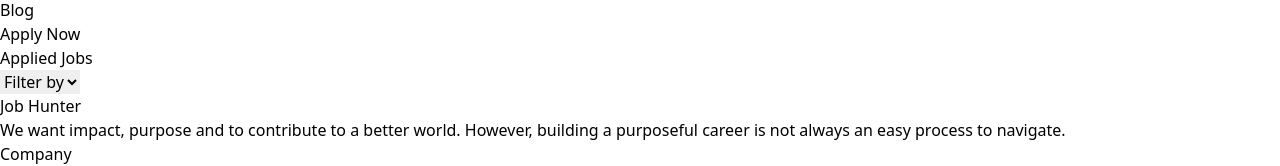
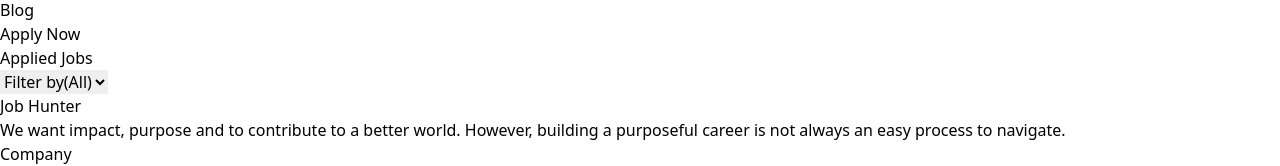
Before and after one commit to shepon-biswas/job-hunter, a React (Vite) app: page /appliedjob in a window 1280 px wide. Shown: the part 1354-1520 px from the top of the page. Built offline with nearby package versions, Linux system fonts and the light colour scheme.

Commit message:
Filter Option Added

```diff
--- a/src/components/AppliedJobs/AppliedJobs.jsx
+++ b/src/components/AppliedJobs/AppliedJobs.jsx
@@ -1,10 +1,17 @@
-import React from 'react';
+import React, { useState } from 'react';
 import { useLoaderData } from 'react-router-dom';
 import AppliedJobCard from '../AppliedJobCard/AppliedJobCard';
 
 const AppliedJobs = () => {
     const {initialJobs} = useLoaderData();
-    console.log(initialJobs);
+
+    const [selectItem, setSelectItem] = useState("")
+    const handleChange = (e)=>{
+        setSelectItem(e.target.value)
+    }
+
+    const newFilter = initialJobs.filter(jobItem => jobItem.job_type === selectItem || selectItem === "")
+
 
     return (
         <>
@@ -13,21 +20,23 @@ const AppliedJobs = () => {
                 <h1 className='font-bold text-2xl'>Applied Jobs</h1>
             </div>
             {/* Filter Section */}
-            <div className='w-11/12 md:w-8/12 mx-auto relative'>
-                    <div className='absolute right-1 top-1 '>
-                        <div className=' '>
-                            <select name="Filter" id="" className='border border-b-gray-600 px-3 py-2'>
-                            <option value="Onsite">Filter by</option>
+            <div className='w-11/12 md:w-8/12 mx-auto '>
+                    <div className='text-end mt-10'>
+                            <select
+                            value={selectItem}
+                            onChange={handleChange}
+                            name="Filter" id=""
+                            className='border border-b-gray-600 px-5 py-2'>
+                                <option value="">Filter by(All)</option>
                                 <option value="Onsite">Onsite</option>
                                 <option value="Remote">Remote</option>
                             </select>
-                        </div>
                     </div>
             </div>
             <div className='w-11/12 md:w-8/12 mx-auto my-20'>
                 <div>
                     {
-                        initialJobs.map(jobdata=> (
+                        newFilter.map(jobdata=> (
                             <AppliedJobCard
                                 key ={jobdata.id}
                                 jobData = {jobdata}
--- a/src/components/ErrorPage/ErrorPage.jsx
+++ b/src/components/ErrorPage/ErrorPage.jsx
@@ -1,10 +1,13 @@
 import { FaceFrownIcon } from '@heroicons/react/24/solid';
 import React from 'react';
 import { Link } from 'react-router-dom';
+import Header from '../Header/Header';
 
 const ErrorPage = () => {
     return (
         <>
+            {/* Header */}
+            <Header></Header>
             <div className='w-11/12 md:w-8/12 mx-auto flex justify-center items-center h-screen'>
                     <div className='text-center'>
                         <FaceFrownIcon className='h-40 w-40 text-red-600 mx-auto'></FaceFrownIcon>
```
Also changed, not shown: 1 other file (tests, documents, lock files or other folders).
